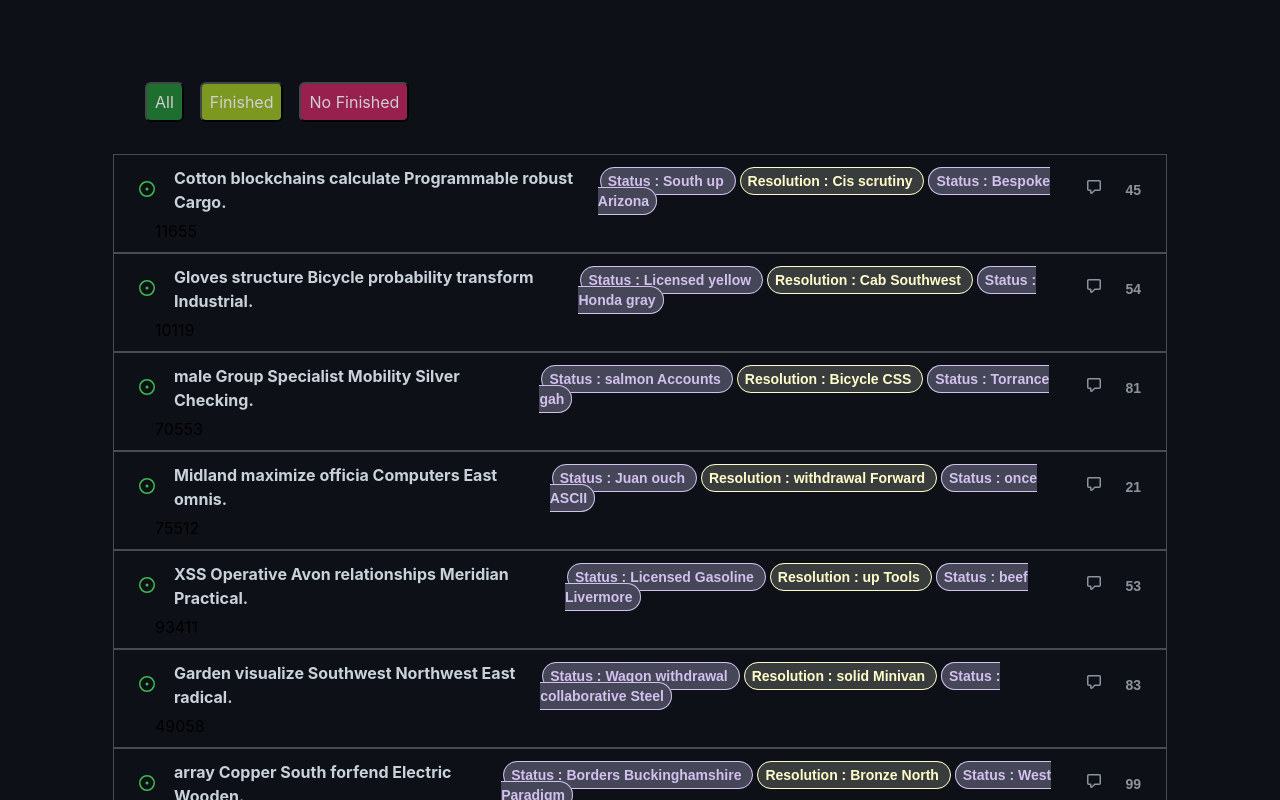
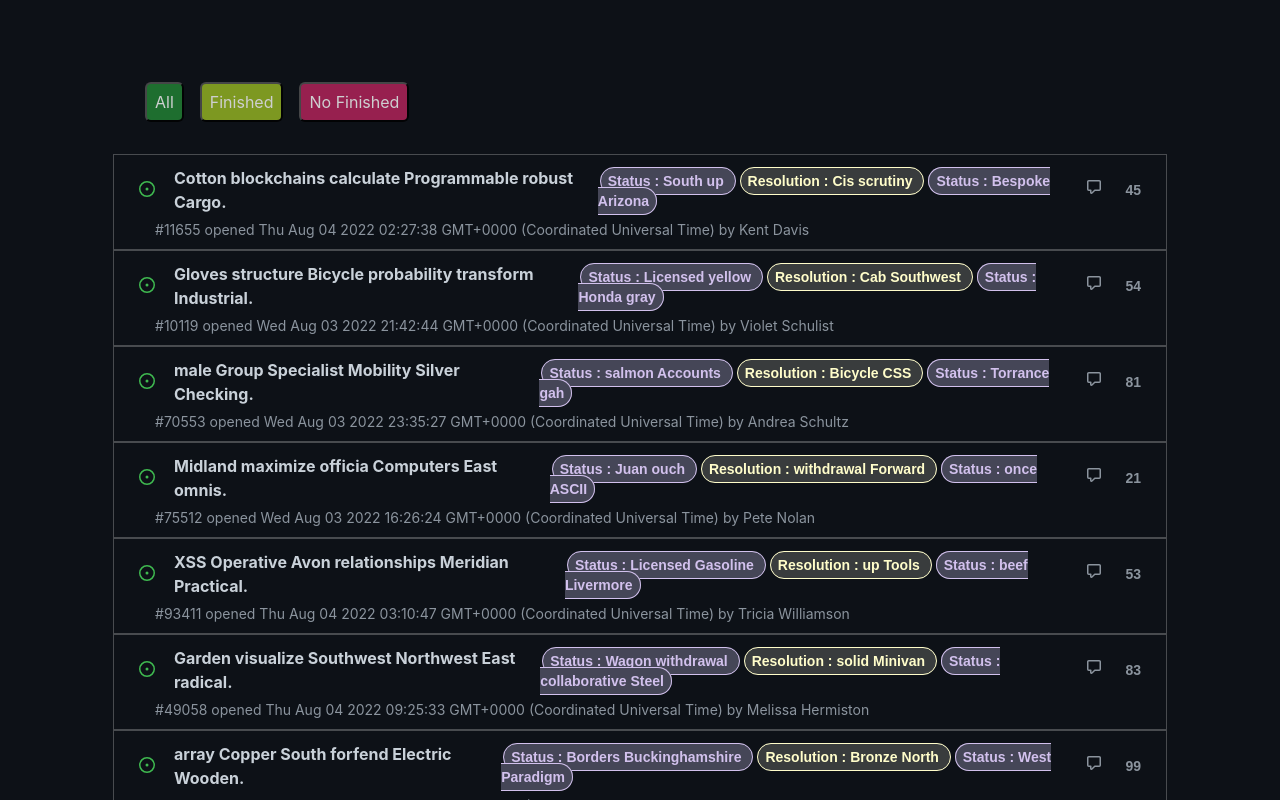
Before and after one commit to react-developersss/issues-git, a React (Create React App) app: page / in a window 1280 px wide. Shown: the top 800 px of the page. Built offline with nearby package versions, Linux system fonts and the light colour scheme.

Commit message:
add new codes to id component

```diff
--- a/src/components/id/id.jsx
+++ b/src/components/id/id.jsx
@@ -1,10 +1,31 @@
 import React, { Component } from "react";
-import './id.scss';
+import "./id.scss";
 
 class Id extends Component {
   render() {
     const { issue } = this.props;
-    return <p>{issue.id}</p>;
+    return (
+      <p>
+        #{issue.id + " opened " + issue.createdDate + "  "} by{" "}
+        <a href={issue.user.avatar_url} className="tooltipLink">
+          <button
+            type="button"
+            className="btn btn-secondary d-block py-3 px-5"
+            data-toggle="tooltip"
+            data-html="true"
+            title={
+              issue.user.username.toUpperCase() +
+              " from " +
+              issue.user.address.city +
+              ", " +
+              issue.user.address.state
+            }
+          >
+            {issue.user.username}
+          </button>
+        </a>
+      </p>
+    );
   }
 }
 
--- a/src/components/id/id.scss
+++ b/src/components/id/id.scss
@@ -0,0 +1,20 @@
+p{
+  color: #8B949E;
+  font-size: 14px;
+
+  .tooltipLink{
+
+
+    &:hover{
+      cursor: pointer;
+    }
+
+    .btn{
+      border: none;
+      font-size: 14px;
+      background-color: transparent;
+      color: #8B949E;
+    }
+  }
+
+}
```
Also changed, not shown: 1 other file (tests, documents, lock files or other folders).
